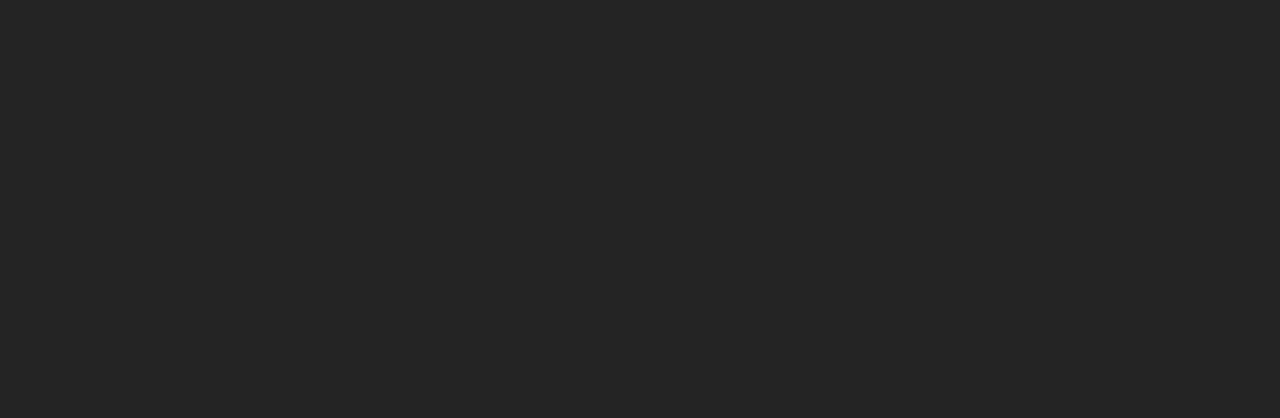
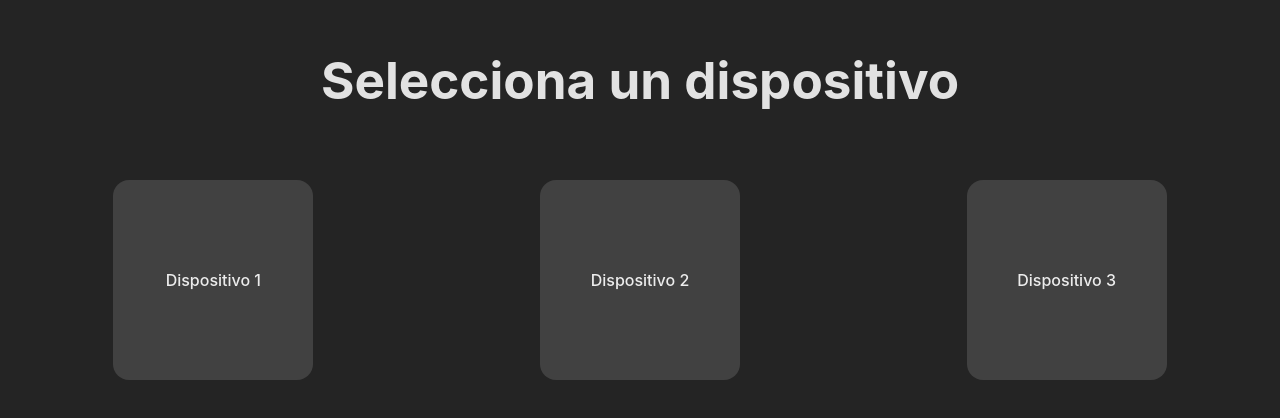
Before and after one commit to MiguelAnchico/frontendArduino, a React (Vite) app: page / in a window 1280 px wide. Before the commit this address had no page. Shown: the part 182-600 px from the top of the page. Built offline with nearby package versions, Linux system fonts and the light colour scheme.

Commit message:
cambiando rutas

```diff
--- a/src/main.jsx
+++ b/src/main.jsx
@@ -19,8 +19,8 @@ ReactDOM.createRoot(document.getElementById('root')).render(
 			<BrowserRouter>
 				<Routes>
 					{/*<Route exact path='/' element={<Login />} />*/}
-					<Route path='/home' element={<App />} />
-					<Route path='/home/devices' element={<Device />} />
+					<Route path='/' element={<App />} />
+					<Route path='/devices' element={<Device />} />
 				</Routes>
 			</BrowserRouter>
 			<ReactQueryDevtools />
```
